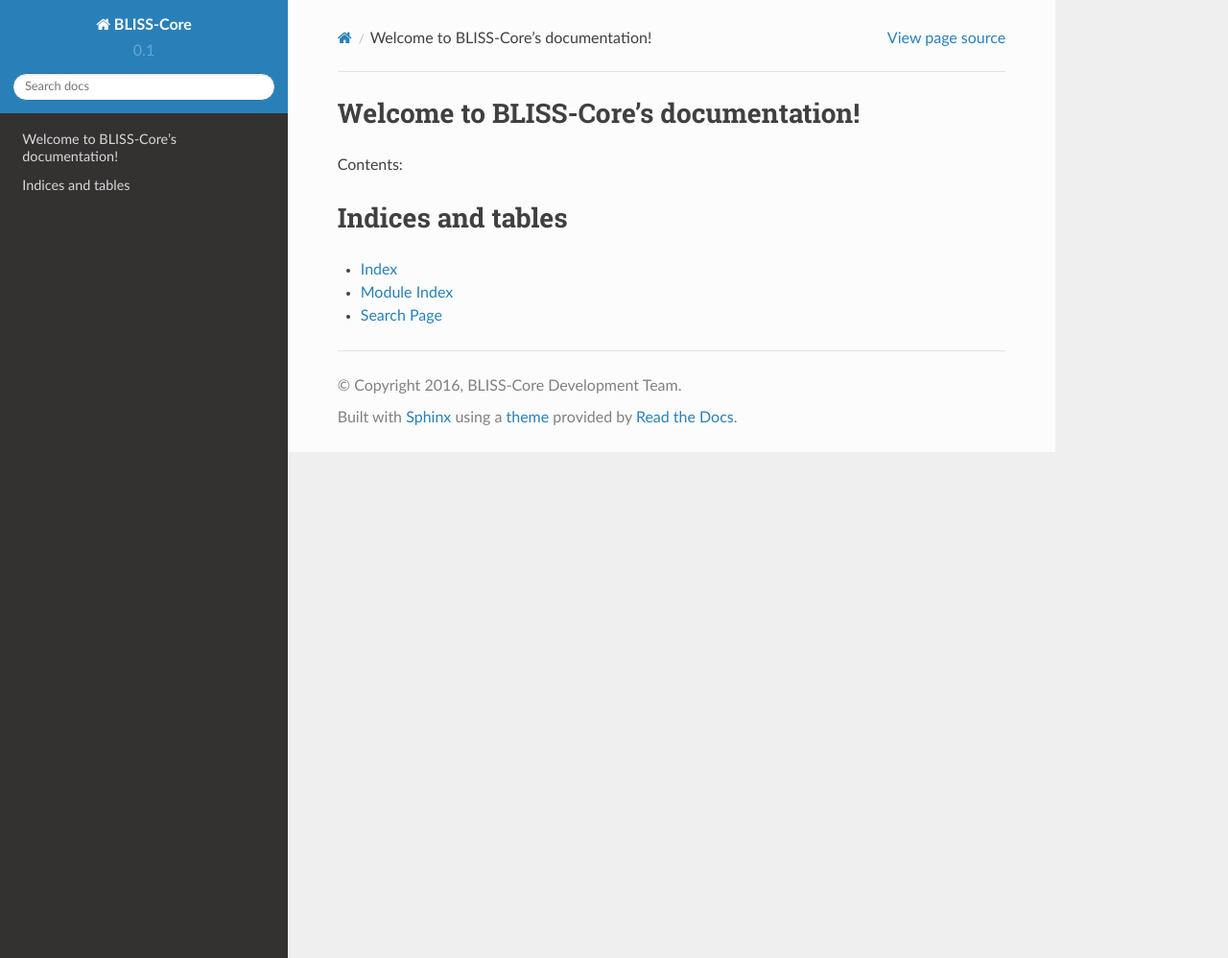
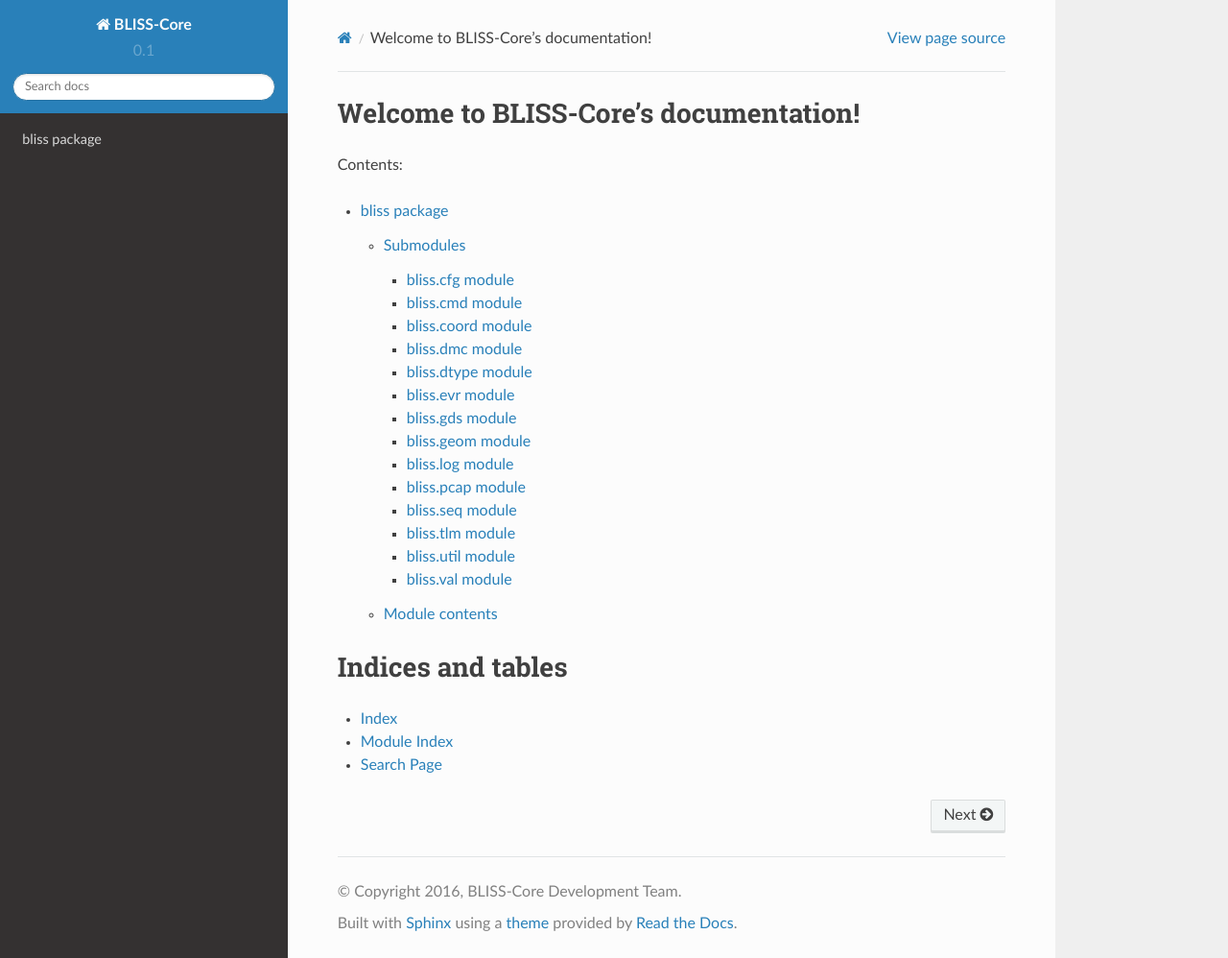
Before and after one commit to NASA-AMMOS/AIT-Core, a Sphinx documentation site: the page built from doc/source/index.rst, in a window 1280 px wide and 998 px high. Shown: the whole window at 96% size. Built offline with Sphinx 7.4.7 and the Read the Docs theme 2.0.0, drawn with Linux system fonts in a browser that asks for light colours.

```diff
--- /dev/null
+++ b/doc/source/bliss.cfg.rst
@@ -0,0 +1,7 @@
+bliss.cfg module
+================
+
+.. automodule:: bliss.cfg
+    :members:
+    :undoc-members:
+    :show-inheritance:
--- /dev/null
+++ b/doc/source/bliss.cmd.rst
@@ -0,0 +1,7 @@
+bliss.cmd module
+================
+
+.. automodule:: bliss.cmd
+    :members:
+    :undoc-members:
+    :show-inheritance:
--- /dev/null
+++ b/doc/source/bliss.coord.rst
@@ -0,0 +1,7 @@
+bliss.coord module
+==================
+
+.. automodule:: bliss.coord
+    :members:
+    :undoc-members:
+    :show-inheritance:
--- /dev/null
+++ b/doc/source/bliss.dmc.rst
@@ -0,0 +1,7 @@
+bliss.dmc module
+================
+
+.. automodule:: bliss.dmc
+    :members:
+    :undoc-members:
+    :show-inheritance:
--- /dev/null
+++ b/doc/source/bliss.dtype.rst
@@ -0,0 +1,7 @@
+bliss.dtype module
+==================
+
+.. automodule:: bliss.dtype
+    :members:
+    :undoc-members:
+    :show-inheritance:
--- /dev/null
+++ b/doc/source/bliss.evr.rst
@@ -0,0 +1,7 @@
+bliss.evr module
+================
+
+.. automodule:: bliss.evr
+    :members:
+    :undoc-members:
+    :show-inheritance:
--- /dev/null
+++ b/doc/source/bliss.gds.rst
@@ -0,0 +1,7 @@
+bliss.gds module
+================
+
+.. automodule:: bliss.gds
+    :members:
+    :undoc-members:
+    :show-inheritance:
--- /dev/null
+++ b/doc/source/bliss.geom.rst
@@ -0,0 +1,7 @@
+bliss.geom module
+=================
+
+.. automodule:: bliss.geom
+    :members:
+    :undoc-members:
+    :show-inheritance:
--- /dev/null
+++ b/doc/source/bliss.log.rst
@@ -0,0 +1,7 @@
+bliss.log module
+================
+
+.. automodule:: bliss.log
+    :members:
+    :undoc-members:
+    :show-inheritance:
--- /dev/null
+++ b/doc/source/bliss.pcap.rst
@@ -0,0 +1,7 @@
+bliss.pcap module
+=================
+
+.. automodule:: bliss.pcap
+    :members:
+    :undoc-members:
+    :show-inheritance:
--- /dev/null
+++ b/doc/source/bliss.rst
@@ -0,0 +1,30 @@
+bliss package
+=============
+
+Submodules
+----------
+
+.. toctree::
+
+   bliss.cfg
+   bliss.cmd
+   bliss.coord
+   bliss.dmc
+   bliss.dtype
+   bliss.evr
+   bliss.gds
+   bliss.geom
+   bliss.log
+   bliss.pcap
+   bliss.seq
+   bliss.tlm
+   bliss.util
+   bliss.val
+
+Module contents
+---------------
+
+.. automodule:: bliss
+    :members:
+    :undoc-members:
+    :show-inheritance:
--- /dev/null
+++ b/doc/source/bliss.seq.rst
@@ -0,0 +1,7 @@
+bliss.seq module
+================
+
+.. automodule:: bliss.seq
+    :members:
+    :undoc-members:
+    :show-inheritance:
--- /dev/null
+++ b/doc/source/bliss.tlm.rst
@@ -0,0 +1,7 @@
+bliss.tlm module
+================
+
+.. automodule:: bliss.tlm
+    :members:
+    :undoc-members:
+    :show-inheritance:
--- /dev/null
+++ b/doc/source/bliss.util.rst
@@ -0,0 +1,7 @@
+bliss.util module
+=================
+
+.. automodule:: bliss.util
+    :members:
+    :undoc-members:
+    :show-inheritance:
--- /dev/null
+++ b/doc/source/bliss.val.rst
@@ -0,0 +1,7 @@
+bliss.val module
+================
+
+.. automodule:: bliss.val
+    :members:
+    :undoc-members:
+    :show-inheritance:
--- a/doc/source/index.rst
+++ b/doc/source/index.rst
@@ -9,8 +9,9 @@ Welcome to BLISS-Core's documentation!
 Contents:
 
 .. toctree::
-   :maxdepth: 2
+   :maxdepth: 4
 
+   bliss.rst
 
 
 Indices and tables
```
